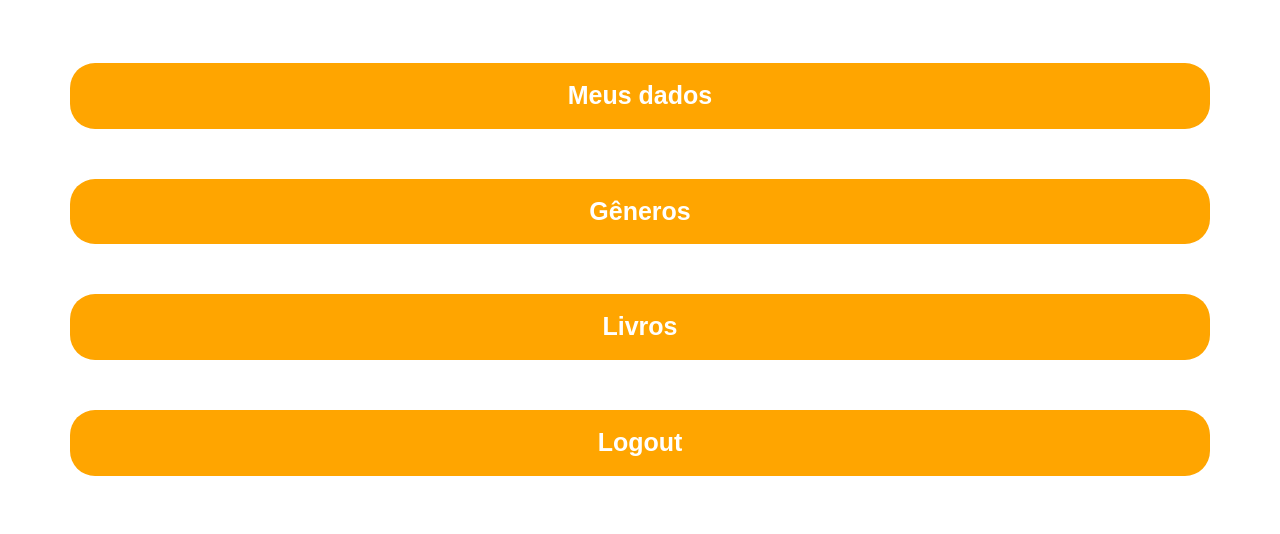
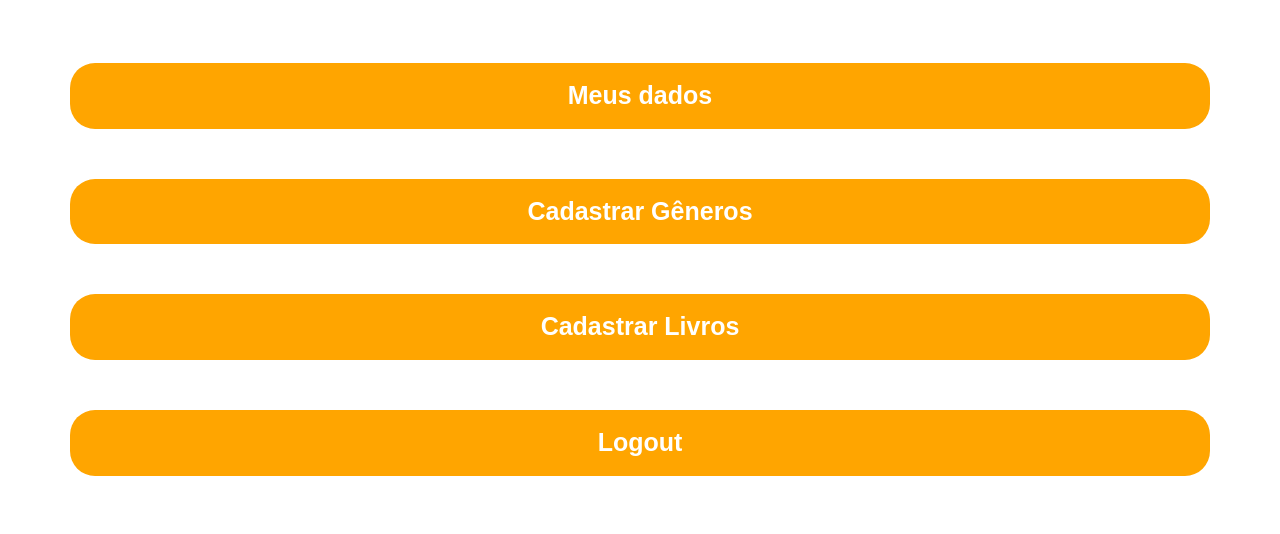
Before and after one commit to brunogomesifrn/info419livros, a Django app: page /perfil/ in a window 1280 px wide. Shown: the part 187-721 px from the top of the page. Run offline with Django 3.2, Linux system fonts and the light colour scheme; the visitor is signed in with stand-in values (Sample User, id 1); some libraries are stand-ins or nearby versions.

Commit message:
ajeitei o link de cadastrar livro

```diff
--- a/core/templates/perfil.html
+++ b/core/templates/perfil.html
@@ -51,8 +51,8 @@
 
 <div class="container">
 	<p class="centro baixar"> <a href="{% url 'meus_dados' user.id %}" class="produtos"> Meus dados </a> </p>
-	<p class="centro"> <a href="{% url 'generos' %}" class="produtos"> Gêneros </a> </p>
-	<p class="centro"> <a href="{% url 'produtos' %}" class="produtos"> Livros </a> </p>
+	<p class="centro"> <a href="{% url 'generos' %}" class="produtos"> Cadastrar Gêneros </a> </p>
+	<p class="centro"> <a href="{% url 'livro_cadastrar' %}" class="produtos"> Cadastrar Livros </a> </p>
 	<p class="centro afastar"> <a href="{% url 'logout' %}" class="produtos"> Logout </a> </p>
 
 </div>
```
